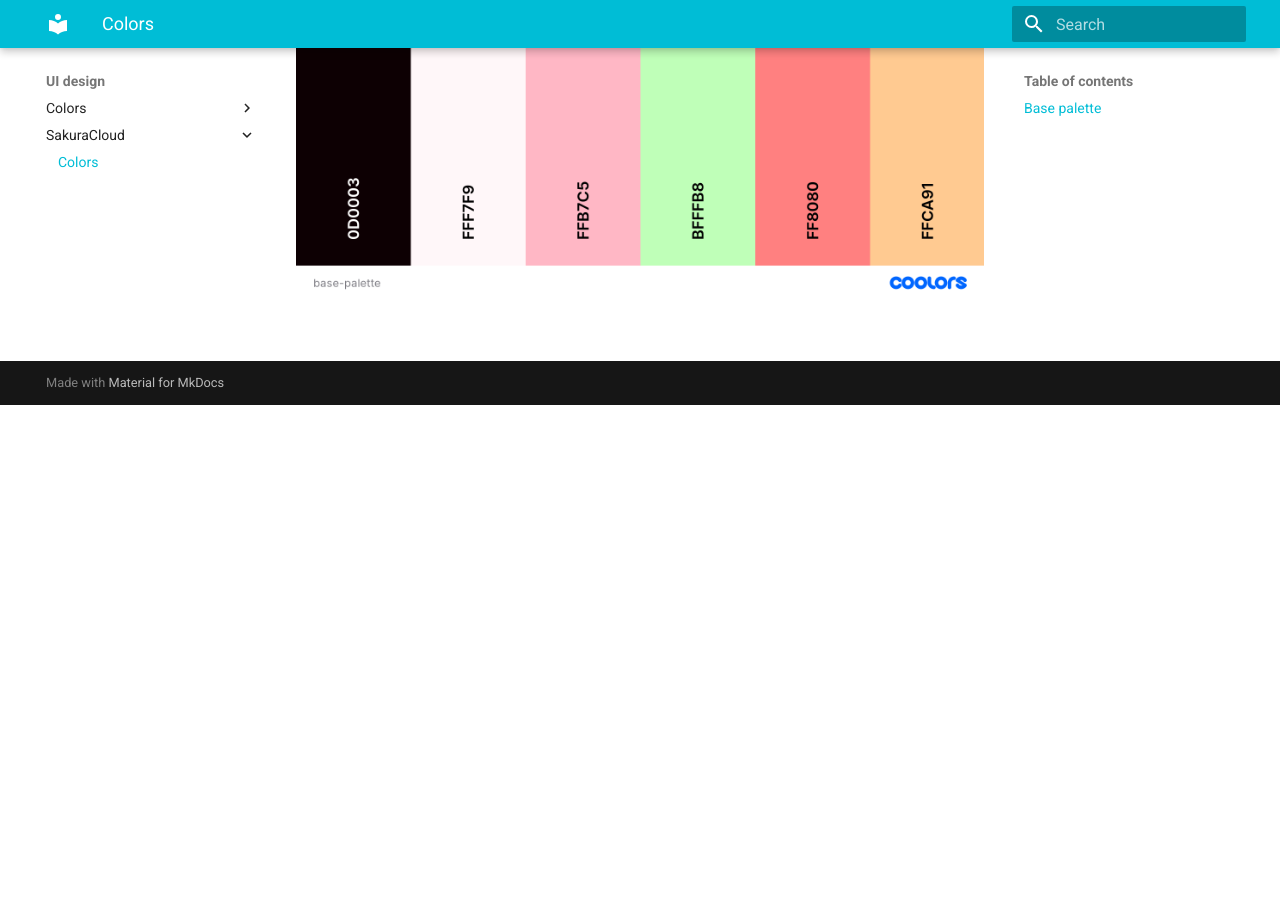
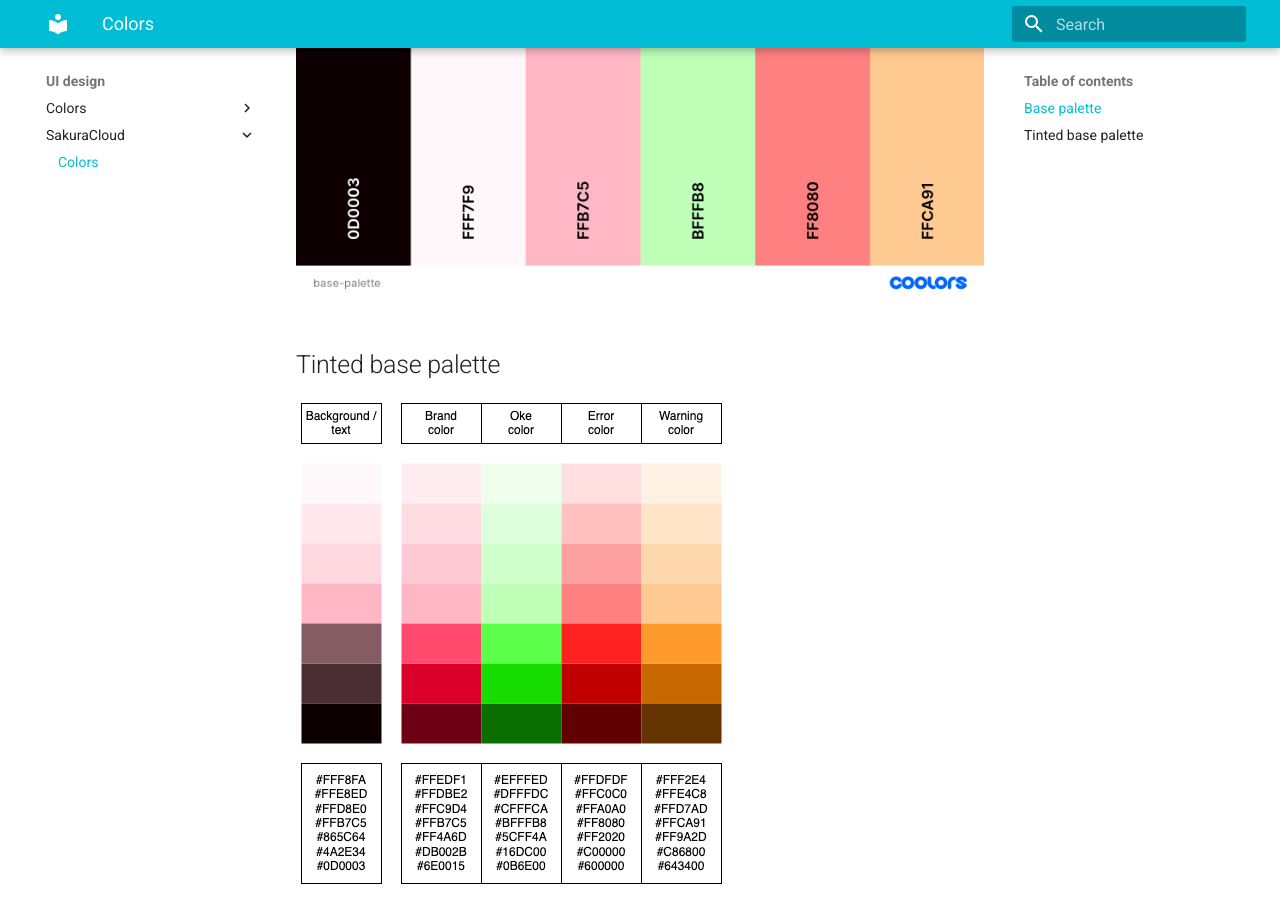
Before and after one commit to NekoLuka/raneto-wiki-files, an MkDocs documentation site: the page built from docs/ui-design/sakuracloud/colors.md, in a window 1280 px wide and 900 px high, scrolled down 495 px. Built offline with MkDocs 1.6.1 and Material for MkDocs 9.7.7, drawn with Linux system fonts in a browser that asks for light colours; before the commit the page ends 900 px from its top, so only the background shows below that.

Commit message:
added color palette

```diff
--- a/docs/ui-design/sakuracloud/colors.md
+++ b/docs/ui-design/sakuracloud/colors.md
@@ -4,3 +4,6 @@ Title: All colors to use when creating a sakuracloud site
 
 ## Base palette
 ![Base palette](/img/sakuracloud-colors/base-palette.png)
+
+## Tinted base palette
+![Base palette](/img/sakuracloud-colors/color-palette-tinted.png)
```
Also changed, not shown: docs/ui-design/color/links.md (+1 -1 lines), docs/img/sakuracloud-colors/color-palette-tinted.png (added).
